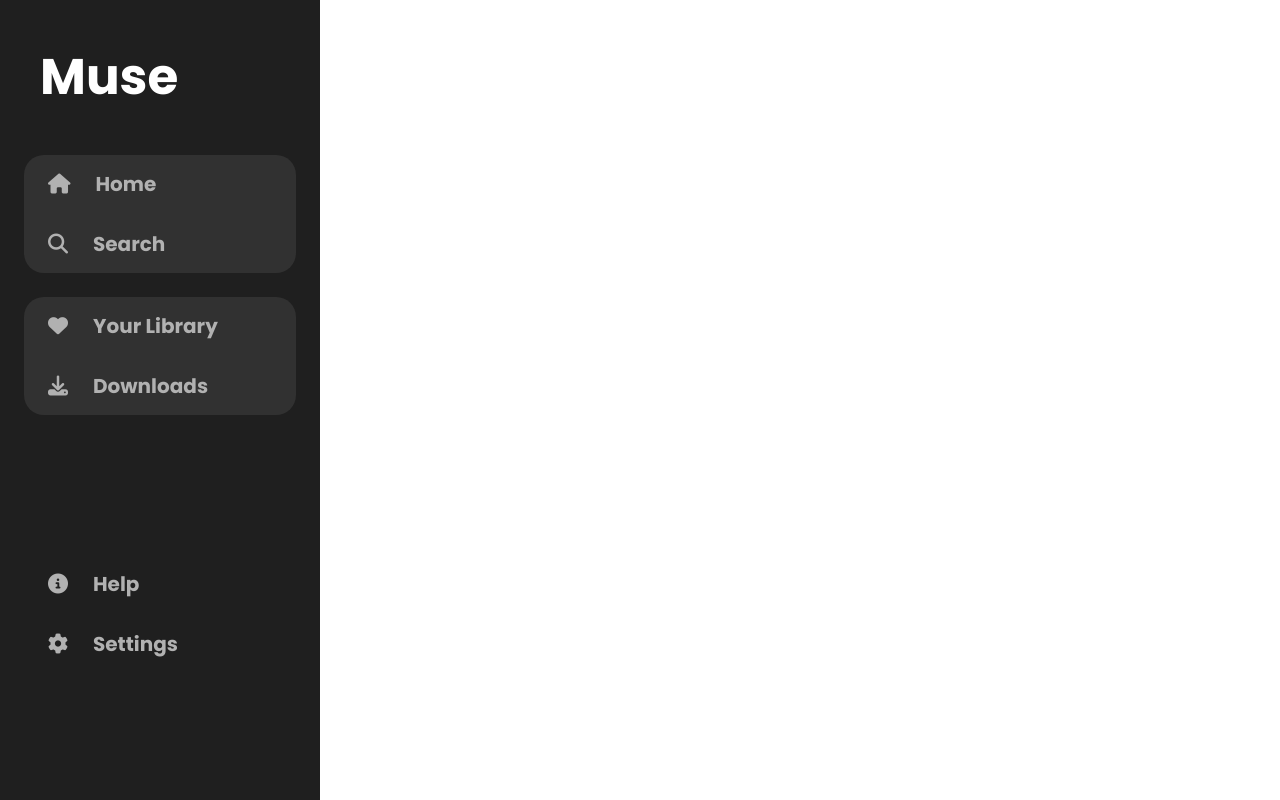
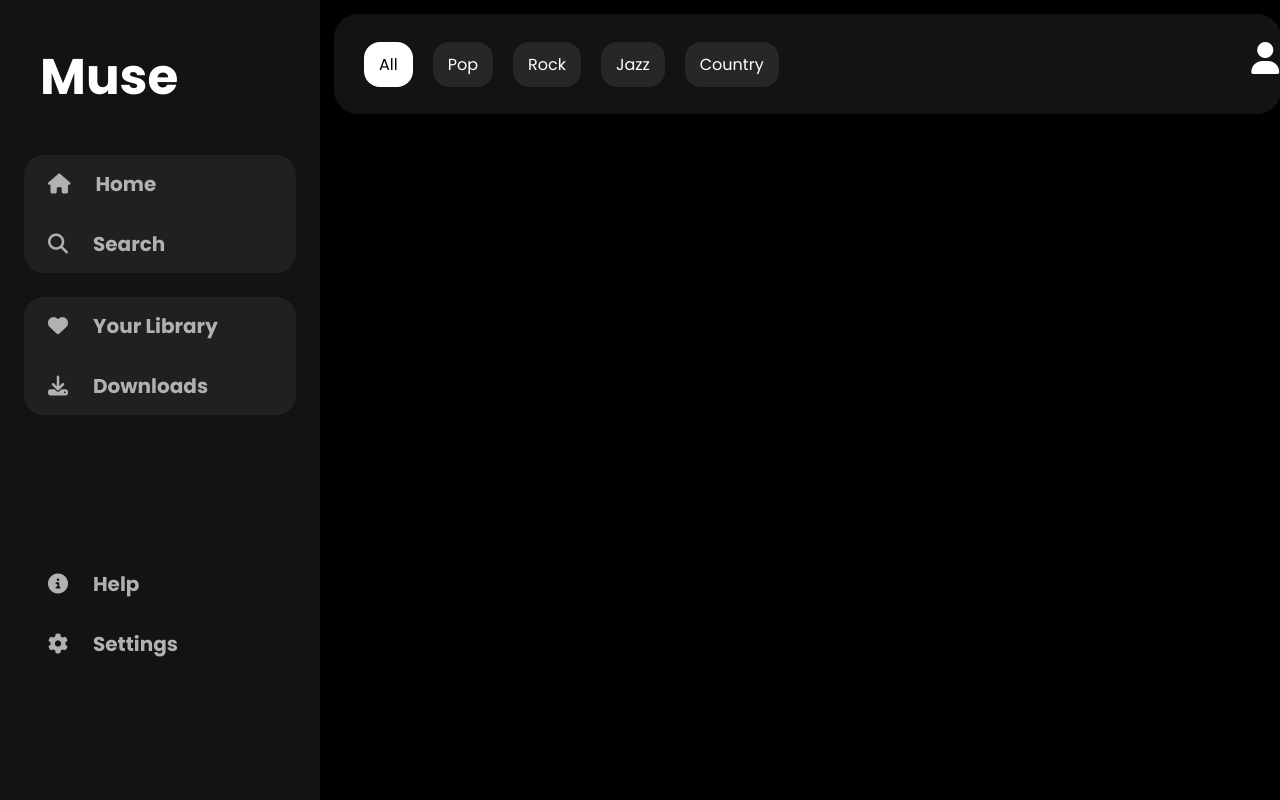
Before and after one commit to MohitTiwariBytes/Muse, a React (Vite) app: page / in a window 1280 px wide. Built offline with nearby package versions, Linux system fonts and the light colour scheme.

Commit message:
Added a TopBar

```diff
--- a/src/App.css
+++ b/src/App.css
@@ -1,11 +1,14 @@
-@import url('https://fonts.googleapis.com/css2?family=Poppins:ital,wght@0,100;0,200;0,300;0,400;0,500;0,600;0,700;0,800;0,900;1,100;1,200;1,300;1,400;1,500;1,600;1,700;1,800;1,900&display=swap');
+@import url("https://fonts.googleapis.com/css2?family=Poppins:ital,wght@0,100;0,200;0,300;0,400;0,500;0,600;0,700;0,800;0,900;1,100;1,200;1,300;1,400;1,500;1,600;1,700;1,800;1,900&display=swap");
 
-html, body, #root {
+html,
+body,
+#root {
   height: 100%;
   width: 100%;
+  background: black;
 }
 
-*{
+* {
   margin: 0;
   padding: 0;
   font-family: "Poppins", sans-serif;
--- a/src/Components/SideBar.css
+++ b/src/Components/SideBar.css
@@ -1,7 +1,7 @@
 .main-sidebar {
   height: 100%;
   width: 100%;
-  background: rgb(31, 31, 31);
+  background: rgb(19, 19, 19);
 }
 
 .sideBar {
@@ -52,14 +52,14 @@
 }
 
 .top {
-  background: rgb(49, 49, 49);
+  background: rgb(32, 32, 32);
   padding: 14px;
   margin: 24px;
   border-radius: 20px;
 }
 
 .medium {
-  background: rgb(49, 49, 49);
+  background: rgb(32, 32, 32);
   padding: 14px;
   margin: 24px;
   border-radius: 20px;
--- /dev/null
+++ b/src/Components/TopBar.css
@@ -0,0 +1,39 @@
+.main-topbar {
+  width: 100%;
+  background: rgb(19, 19, 19);
+  height: 100px;
+  margin: 14px;
+  border-radius: 24px;
+  display: flex;
+  align-items: center;
+  flex-direction: row;
+}
+
+.topBar {
+  width: 74%;
+}
+
+.topbar {
+  color: white;
+  display: flex;
+  flex-direction: row;
+  gap: 100%;
+}
+
+.genre {
+  display: flex;
+  gap: 20px;
+  margin-left: 30px;
+}
+
+.genre span {
+  padding: 10px 15px;
+  background: rgb(39, 39, 39);
+  color: white;
+  border-radius: 16px;
+  cursor: pointer;
+}
+span.active {
+  background: white;
+  color: black;
+}
--- /dev/null
+++ b/src/Components/TopBar.jsx
@@ -0,0 +1,23 @@
+import React from "react";
+import "./TopBar.css";
+
+const TopBar = () => {
+  return (
+    <div className="main-topbar">
+      <div className="topbar">
+        <div className="genre">
+          <span className="active">All</span>
+          <span>Pop</span>
+          <span>Rock</span>
+          <span>Jazz</span>
+          <span>Country</span>
+        </div>
+        <div className="userProfile">
+          <i className="fa-solid fa-user fa-2x"></i>
+        </div>
+      </div>
+    </div>
+  );
+};
+
+export default TopBar;
--- a/src/Pages/Home.css
+++ b/src/Pages/Home.css
@@ -0,0 +1,4 @@
+.main-homepage {
+  display: flex;
+  flex-direction: row;
+}
--- a/src/Pages/Home.jsx
+++ b/src/Pages/Home.jsx
@@ -1,13 +1,17 @@
-import React from 'react';
+import React from "react";
 import "./Home.css";
-import Sidebar from '../Components/SideBar';
+import Sidebar from "../Components/SideBar";
+import TopBar from "../Components/TopBar.jsx";
 
 const Home = () => {
   return (
     <div className="main-homepage">
-        <div className="sideBar">
-            <Sidebar></Sidebar>
-        </div>
+      <div className="sideBar">
+        <Sidebar></Sidebar>
+      </div>
+      <div className="topBar">
+        <TopBar></TopBar>
+      </div>
     </div>
   );
 };
```
